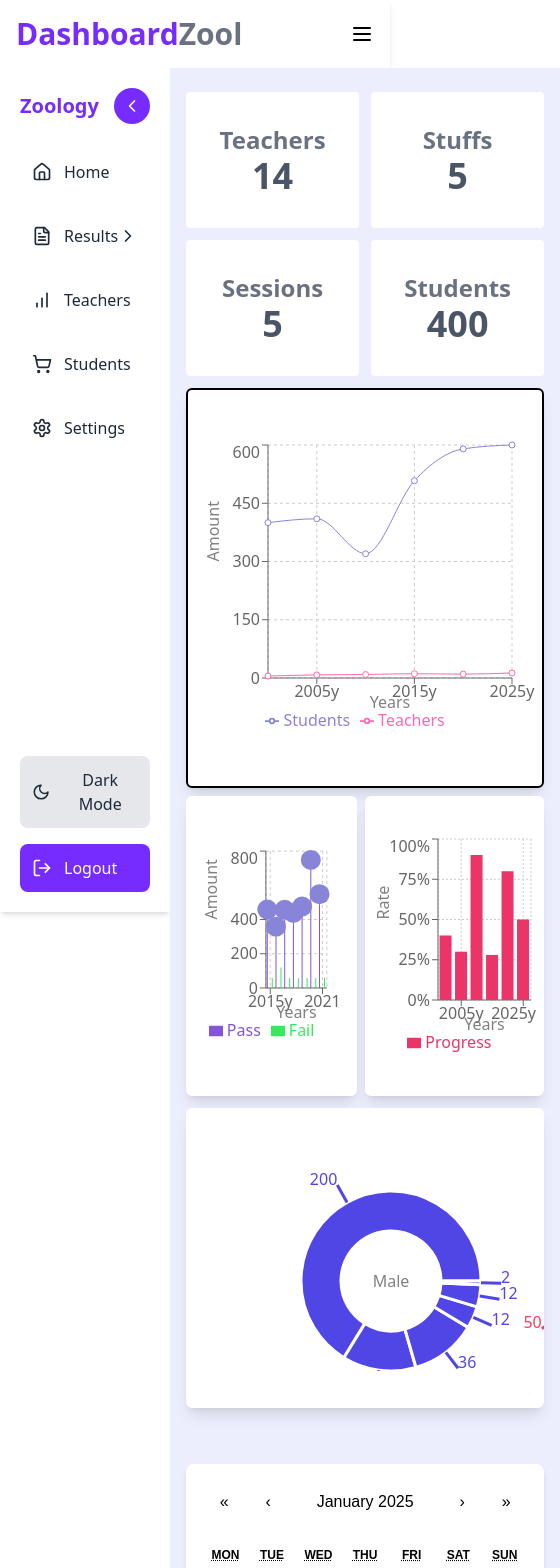
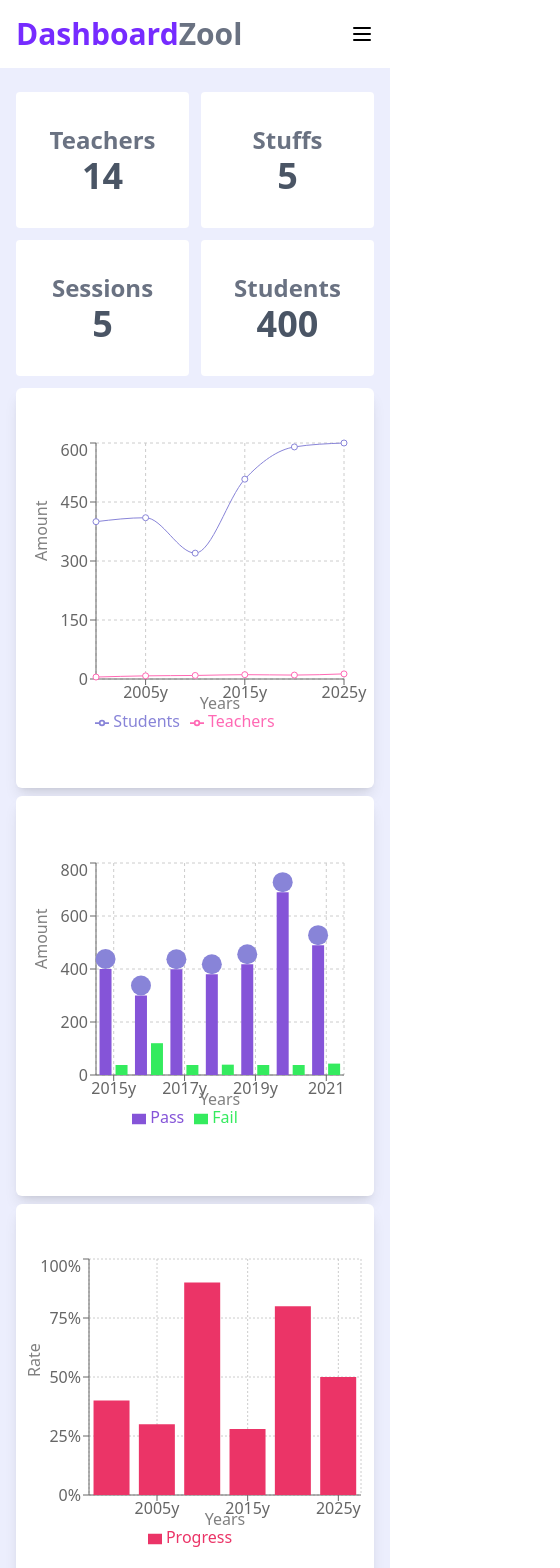
Before and after one commit to Nazim6269/Dashboard_React19, a React (Vite) app: page / in a window 390 px wide. Shown: the top 1568 px of the page, 560 px wide, since content can reach past the window. Built offline with nearby package versions, Linux system fonts and the light colour scheme.

Commit message:
added responsiveness design for home screen

```diff
--- a/src/components/charts/CustomizedPieChart.tsx
+++ b/src/components/charts/CustomizedPieChart.tsx
@@ -26,8 +26,8 @@ const CustomizedPieChart = () => {
           <Pie
             dataKey="value"
             data={pieChartMale}
-            cx={200}
-            cy={130}
+            cx="16%"
+            cy="50%"
             label
             innerRadius={50}
             outerRadius={90}
@@ -43,8 +43,8 @@ const CustomizedPieChart = () => {
           <Pie
             dataKey="value"
             data={pieChartFemale}
-            cx={450}
-            cy={130}
+            cx="40%"
+            cy="50%"
             strokeWidth={3}
             innerRadius={50}
             outerRadius={90}
--- a/src/components/screens/Home.tsx
+++ b/src/components/screens/Home.tsx
@@ -7,12 +7,13 @@ import RightBar from "../sidebar/ RightBar";
 
 const Home = () => {
   return (
-    <div className="flex flex-col 2xl:flex 2xl:justify-between w-full select-none bg-secondary">
+    <div className="flex flex-col 2xl:flex 2xl:flex-row 2xl:justify-between w-full select-none bg-secondary">
       {/* Data Portinon */}
       <div className="flex w-full 2xl:w-[80%] 2xl:flex">
         <div className="px-4 py-6 w-full">
           {/* top bar cards */}
-          <div className="flex flex-col xl:flex  xl:justify-between gap-3">
+          <div className="flex flex-col xl:flex xl:flex-row  xl:justify-between gap-3">
+            {/* small card div */}
             <div className="grid grid-cols-2 md:grid md:grid-cols-4 xl:grid w-full xl:grid-cols-2 gap-3">
               <CustomCard name="Teachers" amount={14} />
               <CustomCard name="Stuffs" amount={5} />
@@ -22,18 +23,18 @@ const Home = () => {
               </Link>
             </div>
 
-            <div className="shadow-lg border-2 w-full h-[400px] bg-white rounded-md flex justify-center items-center">
+            <div className="shadow-lg w-full h-[400px] bg-white rounded-md flex justify-center items-center">
               <SimpleLineChart />
             </div>
           </div>
 
           {/* mid bar cards */}
           <div className="flex flex-col space-y-3 py-2">
-            <div className="flex gap-2">
-              <div className="py-4 shadow-lg w-full h-[300px] bg-white rounded-md flex justify-center items-center">
+            <div className="flex flex-col xl:flex xl:flex-row gap-2">
+              <div className="py-4 shadow-lg w-full h-[400px] xl:h-[300px] bg-white rounded-md flex justify-center items-center">
                 <BarChartWithMinHeight />
               </div>
-              <div className="shadow-lg px-2 w-full h-[300px] bg-white rounded-md flex justify-center items-center">
+              <div className="shadow-lg px-2 w-full h-[400px] xl:h-[300px] bg-white rounded-md flex justify-center items-center">
                 <TinyBarChart />
               </div>
             </div>
--- a/src/components/sidebar/LeftSideBar.tsx
+++ b/src/components/sidebar/LeftSideBar.tsx
@@ -33,7 +33,7 @@ const LeftSideBar = () => {
 
   return (
     <div
-      className={`h-screen select-none bg-white p-5 shadow-md flex flex-col transition-all duration-300 ${
+      className={`hidden min-h-screen select-none  p-5 shadow-md sm:flex sm:flex-col transition-all duration-300 ${
         isCollapsed ? "w-20" : "w-64"
       }`}
     >
```
